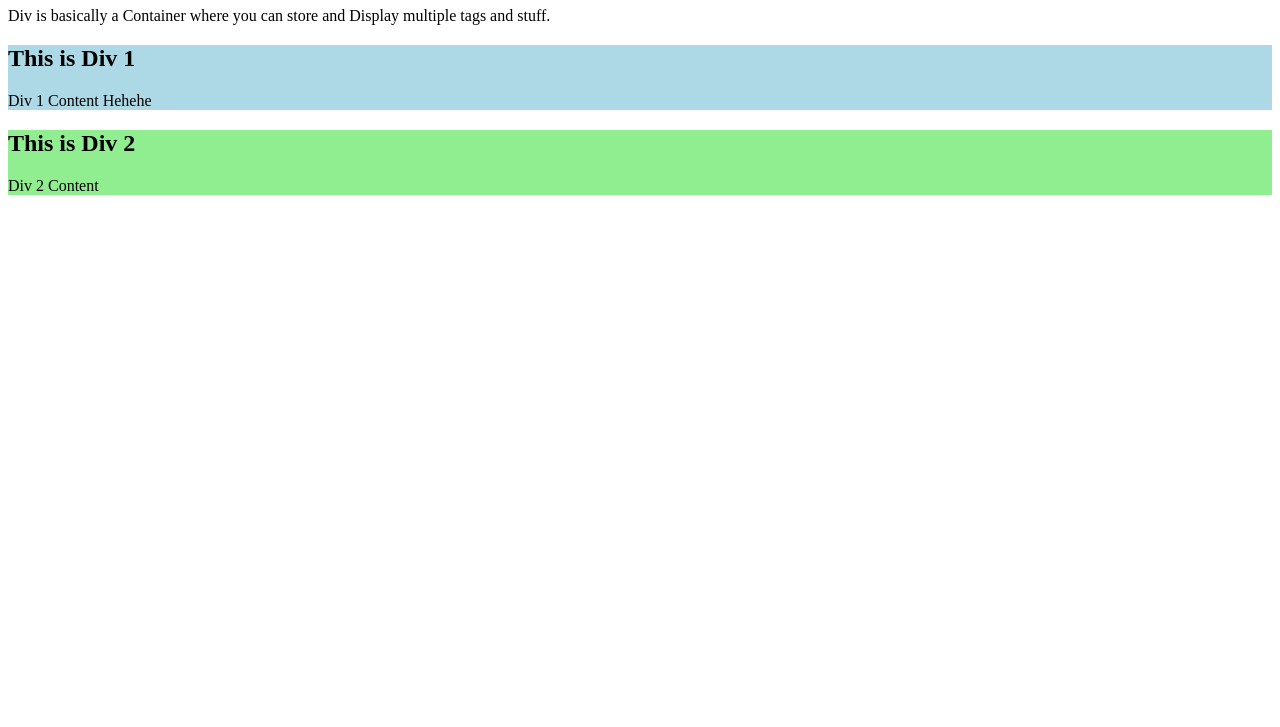
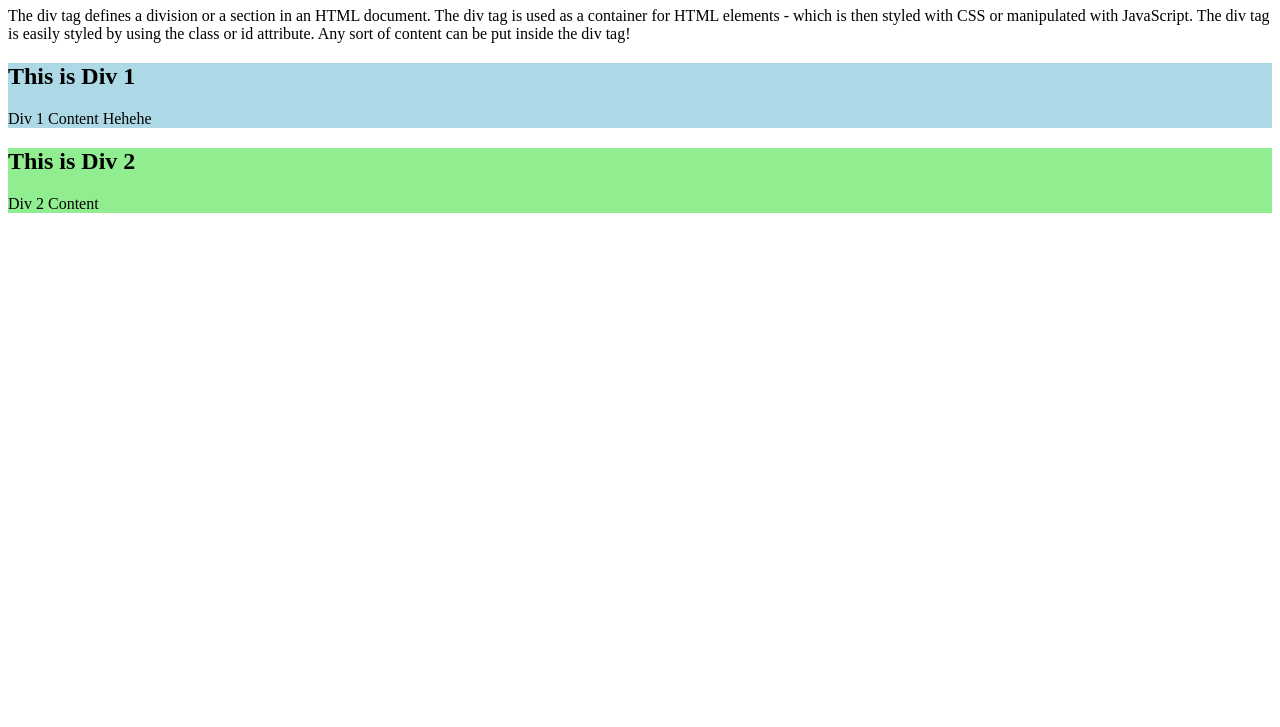
Before and after one commit to munsifkhandev/WebDevCourse, a plain HTML site: page HTML/Advance/div.html in a window 1280 px wide. Shown: the part 73-800 px from the top of the page. Drawn offline with Linux system fonts and the light colour scheme.

Commit message:
Update div.html

```diff
--- a/HTML/Advance/div.html
+++ b/HTML/Advance/div.html
@@ -16,8 +16,11 @@
   <body>
     <h1>Understanding How Divs Work:</h1>
     <p>
-      Div is basically a Container where you can store and Display multiple tags
-      and stuff.
+      The div tag defines a division or a section in an HTML document. The div
+      tag is used as a container for HTML elements - which is then styled with
+      CSS or manipulated with JavaScript. The div tag is easily styled by using
+      the class or id attribute. Any sort of content can be put inside the div
+      tag!
     </p>
 
     <div id="one">
```
